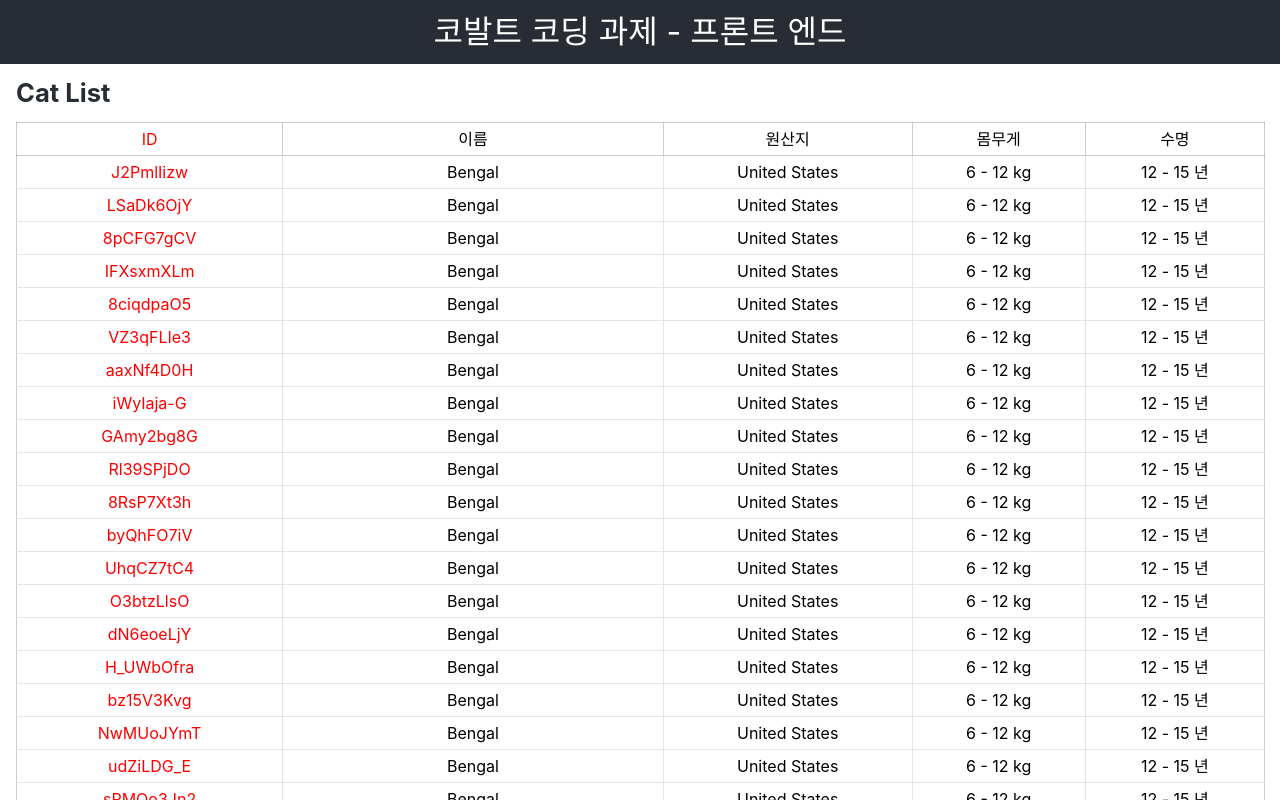
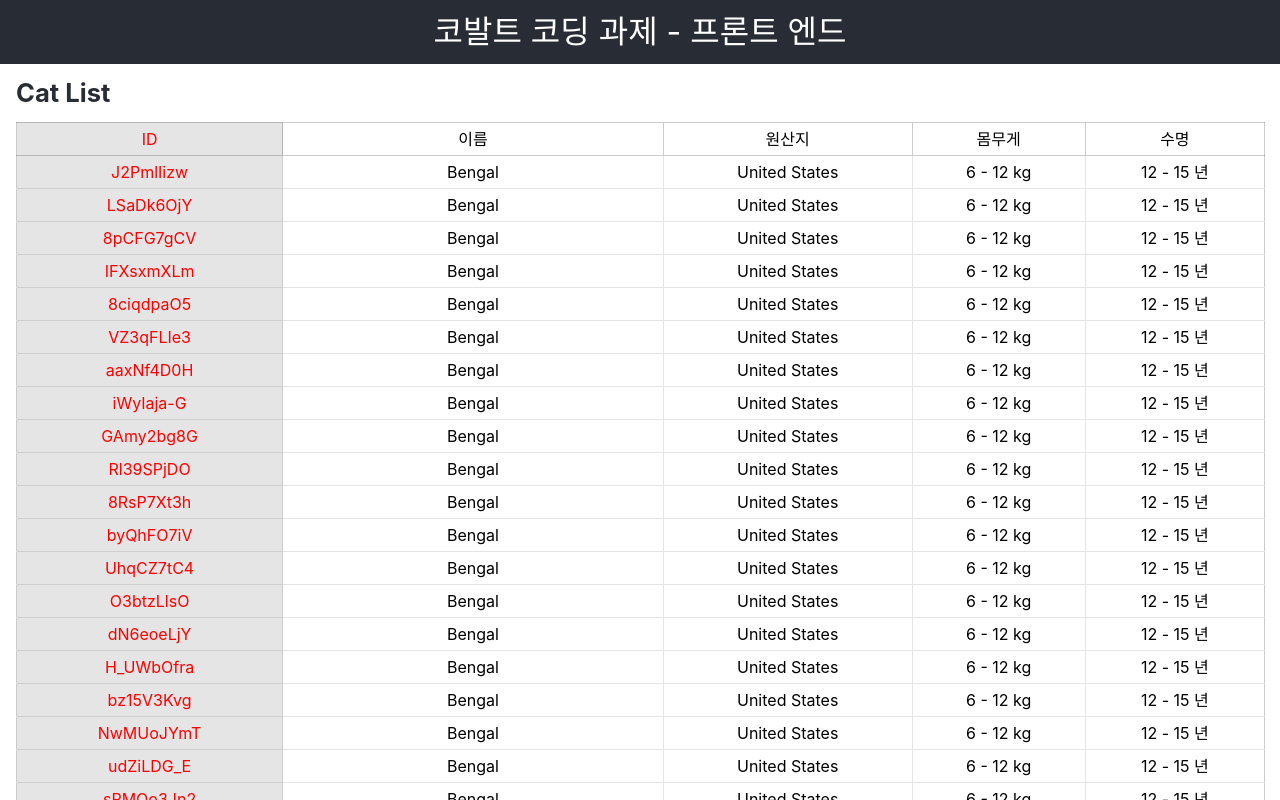
Before and after one commit to StellaKim1230/cobalt-interview-frontend-study, a React (Create React App) app: page / in a window 1280 px wide. Shown: the top 800 px of the page. Built offline with nearby package versions, Linux system fonts and the light colour scheme.

Commit message:
Fix customStyle example.

```diff
--- a/src/App.tsx
+++ b/src/App.tsx
@@ -12,6 +12,7 @@ const columns = [{
   dataIndex: 'id',
   style: {
     color: 'red',
+    backgroundColor: 'rgba(0, 0, 0, .1)',
   },
 }, {
   key: 'name',
```
